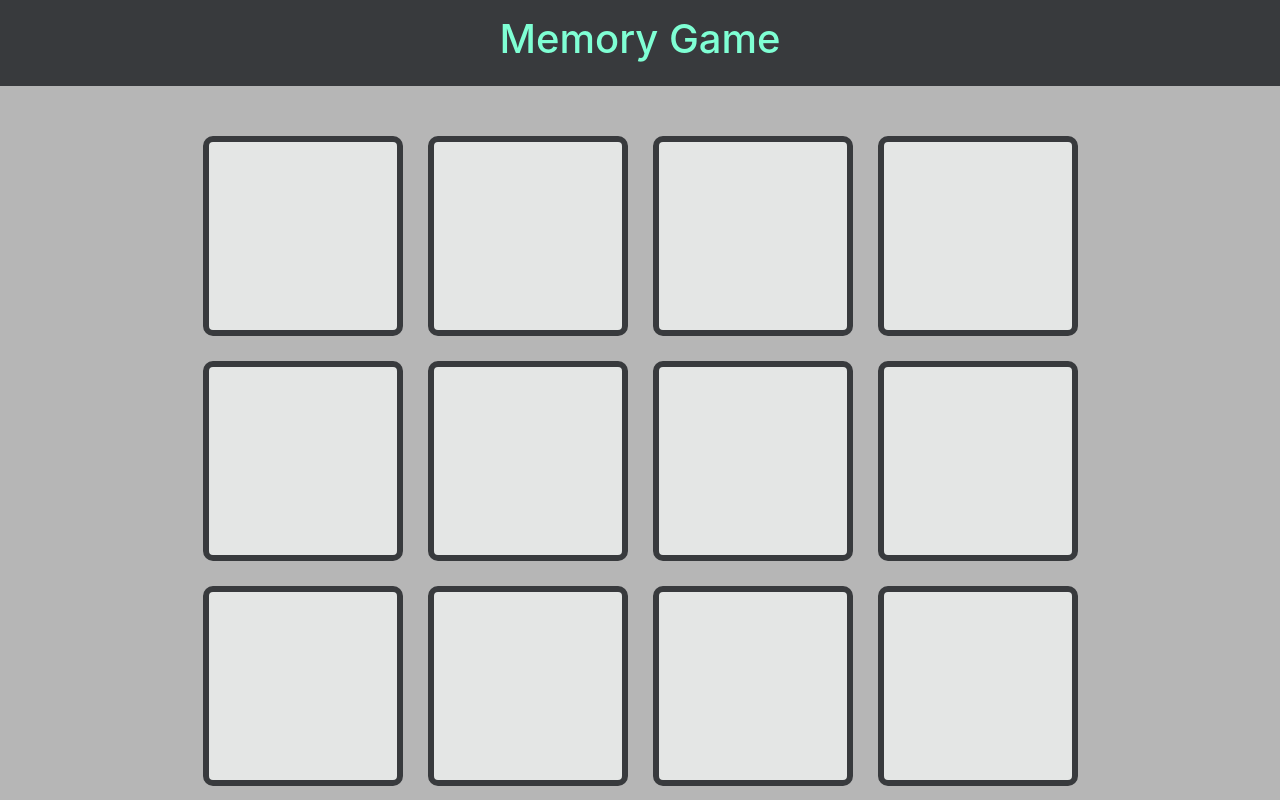
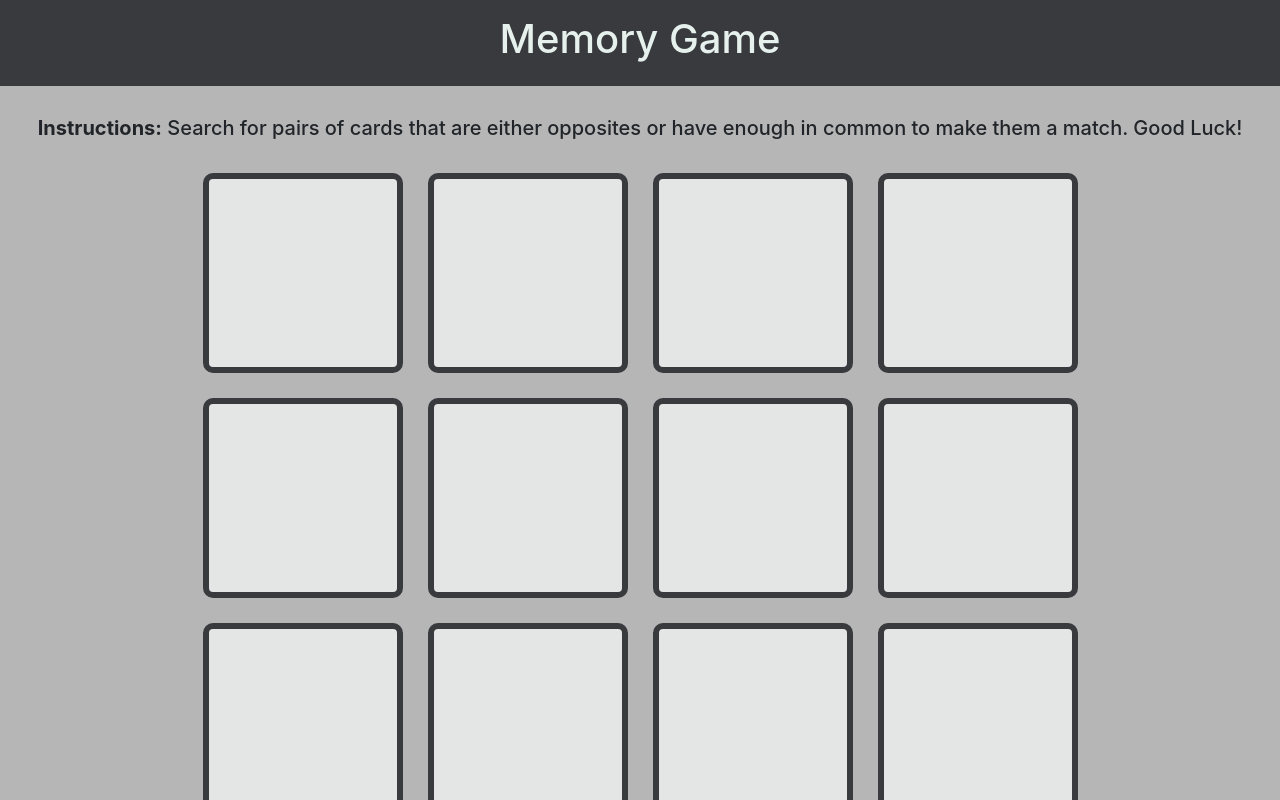
Before and after one commit to danieldickson89/memory-game, an Angular app: page / in a window 1280 px wide. Shown: the top 800 px of the page. Built offline with nearby package versions, Linux system fonts and the light colour scheme; what angular-font-awesome would draw is missing.

Commit message:
moved cards and added instructions

```diff
--- a/src/app/app.component.css
+++ b/src/app/app.component.css
@@ -16,13 +16,18 @@
 }
 
 .header > h1 {
-    color: aquamarine;
+    color: rgb(230, 240, 236);
+}
+
+.instructions {
+    text-align: center;
+    margin: 30px 0 0 0;
 }
 
 .gameboard {
     display: flex;
     justify-content: center;
-    padding: 10px 40px;
+    padding: 0px 40px;
 }
 
 table {
@@ -56,6 +61,10 @@ button {
     width: 200px;
 }
 
+button:focus {
+    outline: 0;
+}
+
 .boardContainer {
     display: flex;
     justify-content: center;
--- a/src/app/app.component.html
+++ b/src/app/app.component.html
@@ -3,6 +3,11 @@
   <h1>
     {{ title }}
   </h1>
+</div>
+<div class="instructions">
+  <h5><strong>Instructions:</strong> Search for pairs of cards that are either opposites
+      or have enough in common to make them a match. Good Luck!
+  </h5>
 </div>
 <div class="gameboard">
   <table>
@@ -14,7 +19,7 @@
       </td>
       <td>
         <button (click)="showOrHideCard2()">
-          <i id="s2" class="fas fa-battery-empty isHidden"></i>
+          <i id="s2" class="fab fa-sticker-mule isHidden"></i>
         </button>
       </td>
       <td>
@@ -24,7 +29,7 @@
       </td>
       <td>
         <button (click)="showOrHideCard4()">
-          <i id="s4" class="fab fa-apple isHidden"></i>
+          <i id="s4" class="fab fa-spotify isHidden"></i>
         </button>
       </td>
     </tr>
@@ -36,39 +41,39 @@
       </td>
       <td>
         <button (click)="showOrHideCard6()">
-          <i id="s6" class="fas fa-camera-retro isHidden"></i>
+          <i id="s6" class="fab fa-itunes isHidden"></i>
         </button>
       </td>
       <td>
         <button (click)="showOrHideCard7()">
-          <i id="s7" class="fab fa-xbox isHidden"></i>
+          <i id="s7" class="far fa-id-card isHidden"></i>
         </button>
       </td>
       <td>
         <button (click)="showOrHideCard8()">
-          <i id="s8" class="fab fa-nintendo-switch isHidden"></i>
+          <i id="s8" class="fas fa-camera-retro isHidden"></i>
         </button>
       </td>
     </tr>
     <tr>
       <td>
         <button (click)="showOrHideCard9()">
-          <i id="s9" class="fab fa-spotify isHidden"></i>
+          <i id="s9" class="fab fa-apple isHidden"></i>
         </button>
       </td>
       <td>
         <button (click)="showOrHideCard10()">
-          <i id="s10" class="fab fa-itunes isHidden"></i>
+          <i id="s10" class="fab fa-nintendo-switch isHidden"></i>
         </button>
       </td>
       <td>
         <button (click)="showOrHideCard11()">
-          <i id="s11" class="fab fa-sticker-mule isHidden"></i>
+          <i id="s11" class="fas fa-battery-empty isHidden"></i>
         </button>
       </td>
       <td>
         <button (click)="showOrHideCard12()">
-          <i id="s12" class="fab fa-fort-awesome isHidden"></i>
+          <i id="s12" class="fas fa-basketball-ball isHidden"></i>
         </button>
       </td>
     </tr>
@@ -80,12 +85,12 @@
       </td>
       <td>
         <button (click)="showOrHideCard14()">
-          <i id="s14" class="fas fa-basketball-ball isHidden"></i>
+          <i id="s14" class="fab fa-fort-awesome isHidden"></i>
         </button>
       </td>
       <td>
         <button (click)="showOrHideCard15()">
-          <i id="s15" class="far fa-id-card isHidden"></i>
+          <i id="s15" class="fab fa-xbox isHidden"></i>
         </button>
       </td>
       <td>
```
